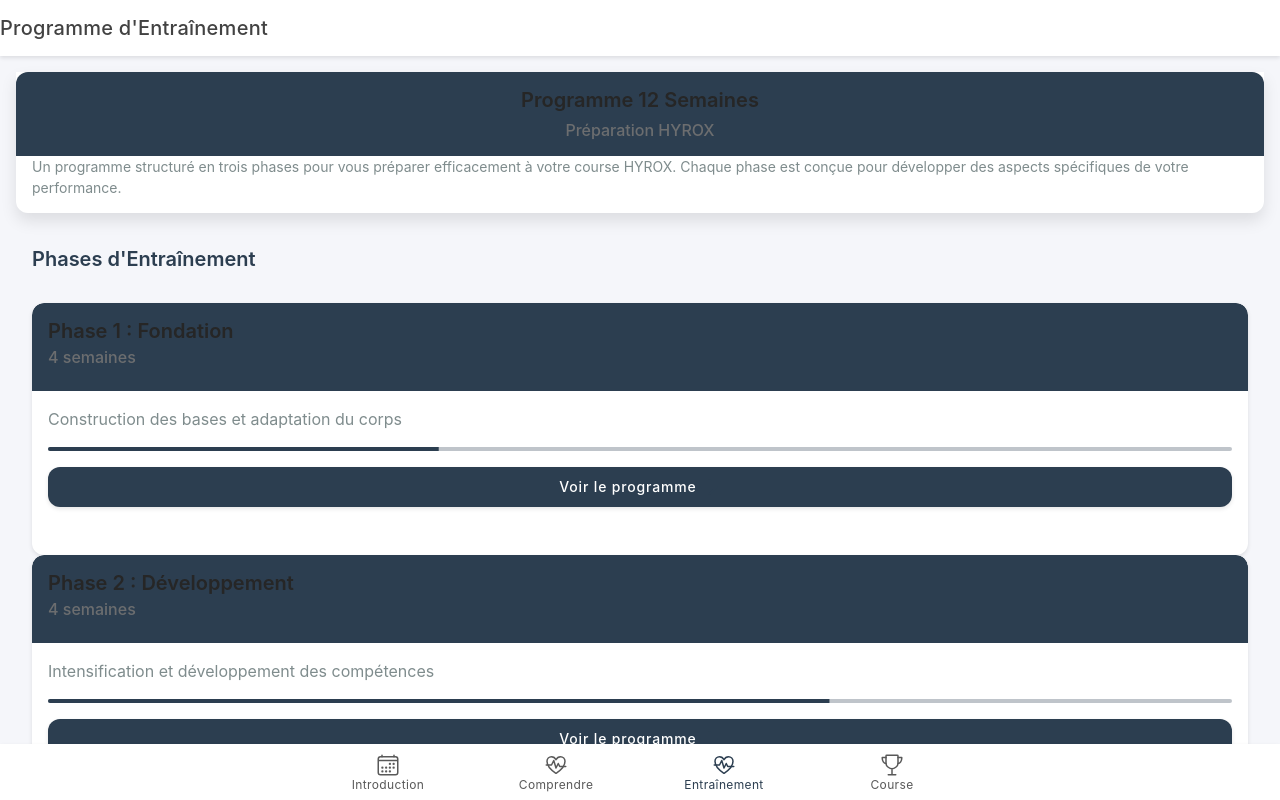
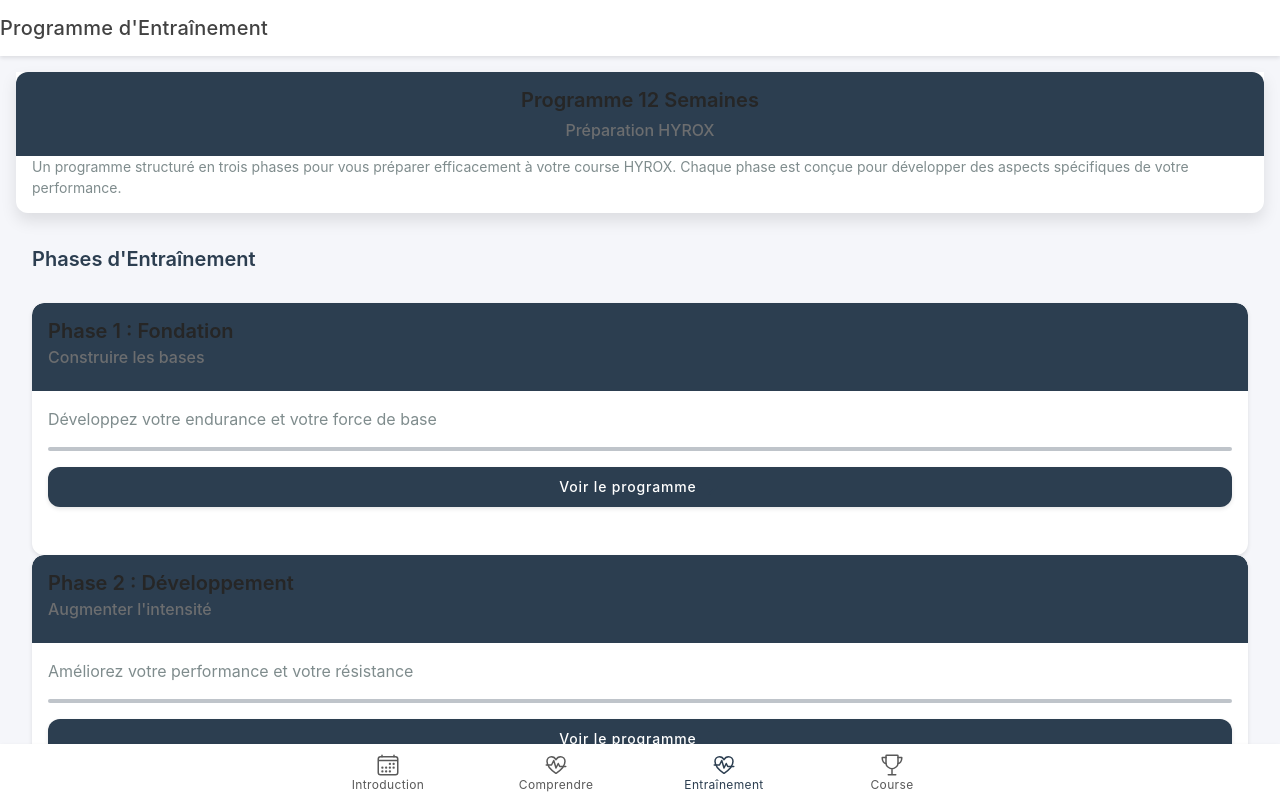
Before and after one commit to mathieukohl/Hyrox_Ebook, a React (Vite) app: page /training in a window 1280 px wide. Built offline with nearby package versions, Linux system fonts and the light colour scheme.

Commit message:
Fix routing for GitHub Pages

```diff
--- a/src/App.tsx
+++ b/src/App.tsx
@@ -52,10 +52,10 @@ setupIonicReact();
 
 const App: React.FC = () => (
   <IonApp>
-    <IonReactRouter>
+    <IonReactRouter basename="/Hyrox_Ebook">
       <IonTabs>
         <IonRouterOutlet>
-          <Route exact path="/introduction" component={Introduction} />
+          <Route exact path="/" component={Introduction} />
           <Route exact path="/understanding" component={Understanding} />
           <Route exact path="/training" component={TrainingProgram} />
           <Route exact path="/training/phase1" component={Phase1} />
--- a/src/pages/TrainingProgram.tsx
+++ b/src/pages/TrainingProgram.tsx
@@ -24,7 +24,16 @@ import {
 } from '@ionic/react';
 import { calendarOutline, barbellOutline, trophyOutline, timeOutline, fitnessOutline, heartOutline, arrowForwardOutline } from 'ionicons/icons';
 import { useHistory } from 'react-router-dom';
-import { Phase } from '../types/training';
+
+interface Phase {
+  title: string;
+  subtitle: string;
+  description: string;
+  progress: number;
+  path: string;
+  weekNumber?: number;
+  days?: string[];
+}
 
 const TrainingProgram: React.FC = () => {
   const history = useHistory();
@@ -32,24 +41,30 @@ const TrainingProgram: React.FC = () => {
   const phases: Phase[] = [
     {
       title: 'Phase 1 : Fondation',
-      subtitle: '4 semaines',
-      description: 'Construction des bases et adaptation du corps',
-      progress: 0.33,
-      path: '/training/phase1'
+      subtitle: 'Construire les bases',
+      description: 'Développez votre endurance et votre force de base',
+      progress: 0,
+      path: '/training/phase1',
+      weekNumber: 4,
+      days: ['Lundi', 'Mercredi', 'Vendredi']
     },
     {
       title: 'Phase 2 : Développement',
-      subtitle: '4 semaines',
-      description: 'Intensification et développement des compétences',
-      progress: 0.66,
-      path: '/training/phase2'
+      subtitle: 'Augmenter l\'intensité',
+      description: 'Améliorez votre performance et votre résistance',
+      progress: 0,
+      path: '/training/phase2',
+      weekNumber: 4,
+      days: ['Lundi', 'Mercredi', 'Vendredi']
     },
     {
       title: 'Phase 3 : Performance',
-      subtitle: '4 semaines',
-      description: 'Optimisation et préparation à la compétition',
-      progress: 1,
-      path: '/training/phase3'
+      subtitle: 'Affiner la préparation',
+      description: 'Optimisez votre performance pour la compétition',
+      progress: 0,
+      path: '/training/phase3',
+      weekNumber: 4,
+      days: ['Lundi', 'Mercredi', 'Vendredi']
     }
   ];
 
```
Also changed, not shown: src/env.d.ts (added, +14 -0 lines), tsconfig.json (+4 -3 lines).
